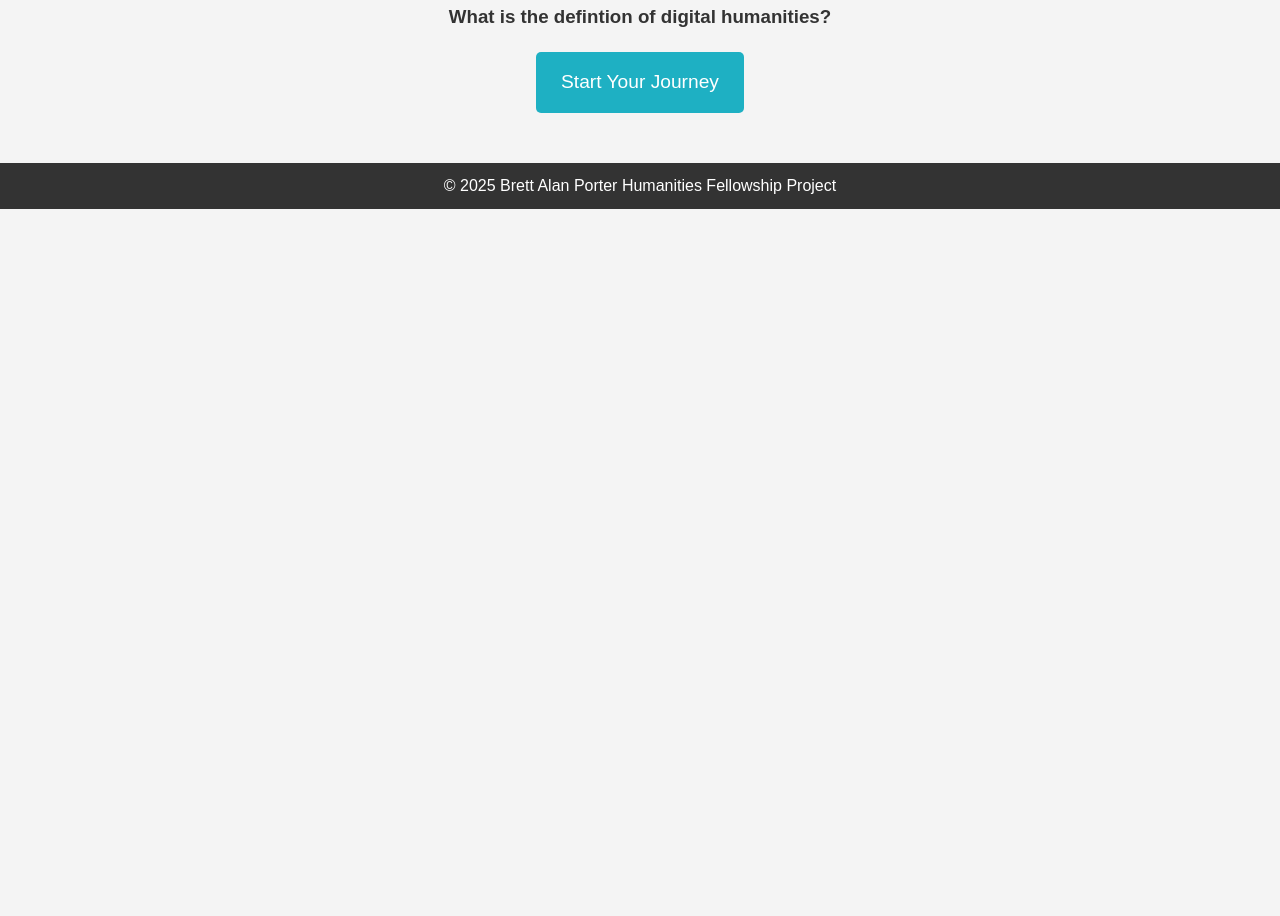
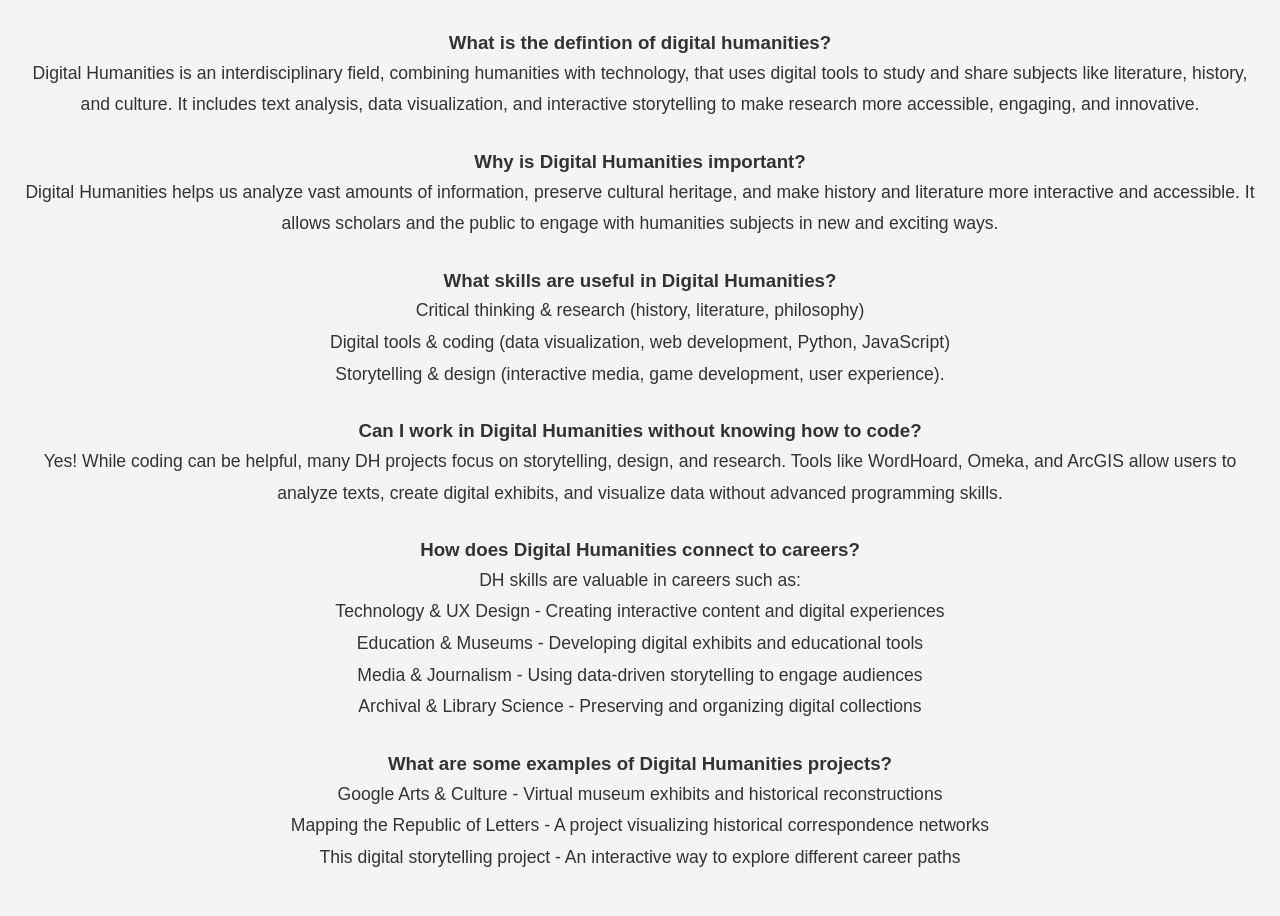
Before and after one commit to BrettAlanPorter7/DHFP25, a plain HTML site: page index.html in a window 1280 px wide. Shown: the part 744-1660 px from the top of the page. Before the commit the page ends 953 px from the top, so only its background shows below. Drawn offline with Linux system fonts and the light colour scheme.

Commit message:
Updates to Frequently Asked Questions

```diff
--- a/index.html
+++ b/index.html
@@ -30,10 +30,35 @@
             <p>This is an interactive project that allows you to explore various topics within the humanities.</p>
             <p>The goal of this project is to help introduce digital humanities to those that are potentially interested.</p>
             <p>Choose a path based on your interests and dive deeper into the world of culture, history, and more.</p>
+            <br>
             <h2>Frequently Asked Questions About Digital Humanities</h2>
             <br>
             <h3>What is the defintion of digital humanities?</h3>
-            <h4></h4>
+            <p>Digital Humanities is an interdisciplinary field, combining humanities with technology, that uses digital tools to study and share subjects like literature, history, and culture. It includes text analysis, data visualization, and interactive storytelling to make research more accessible, engaging, and innovative.</p>
+            <br>
+            <h3>Why is Digital Humanities important?</h3>
+            <p>Digital Humanities helps us analyze vast amounts of information, preserve cultural heritage, and make history and literature more interactive and accessible. It allows scholars and the public to engage with humanities subjects in new and exciting ways.</p>
+            <br>
+            <h3>What skills are useful in Digital Humanities?</h3>
+            <p>Critical thinking & research (history, literature, philosophy)</p>
+            <p>Digital tools & coding (data visualization, web development, Python, JavaScript)</p>
+            <p>Storytelling & design (interactive media, game development, user experience).</p>
+            <br>
+            <h3>Can I work in Digital Humanities without knowing how to code?</h3>
+            <p>Yes! While coding can be helpful, many DH projects focus on storytelling, design, and research. Tools like WordHoard, Omeka, and ArcGIS allow users to analyze texts, create digital exhibits, and visualize data without advanced programming skills.</p>
+            <br>
+            <h3>How does Digital Humanities connect to careers?</h3>
+            <p>DH skills are valuable in careers such as:</p>
+            <p>Technology & UX Design - Creating interactive content and digital experiences</p>
+            <p>Education & Museums - Developing digital exhibits and educational tools</p>
+            <p>Media & Journalism - Using data-driven storytelling to engage audiences</p>
+            <p>Archival & Library Science - Preserving and organizing digital collections</p>
+            <br>
+            <h3>What are some examples of Digital Humanities projects?</h3>
+            <p>Google Arts & Culture - Virtual museum exhibits and historical reconstructions</p>
+            <p>Mapping the Republic of Letters - A project visualizing historical correspondence networks</p>
+            <p>This digital storytelling project - An interactive way to explore different career paths</p>
+            <br>
             <a href="path-selection.html" class="cta-button">Start Your Journey</a>
         </section>
     </main>
```
